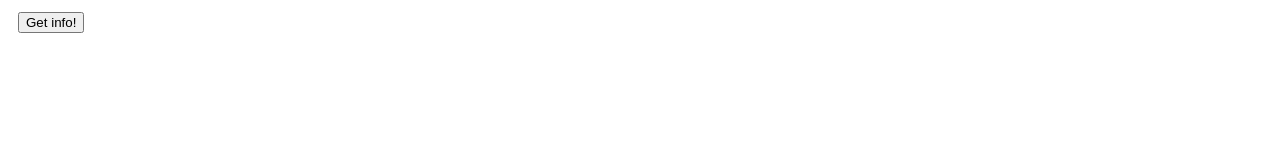
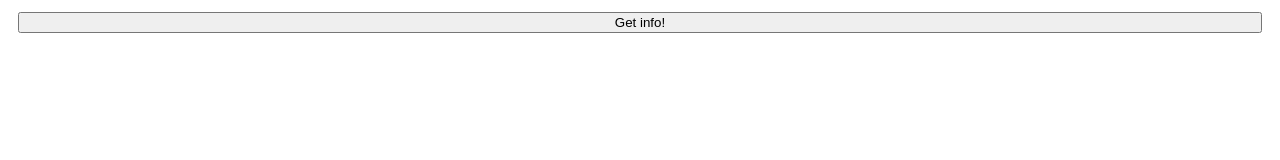
Before and after one commit to sthlm-tech/uptiverse-chrome-extension, a browser extension: page main.html in a window 1280 px wide. Drawn offline with Linux system fonts and the light colour scheme.

Commit message:
css and manifest fixes

```diff
--- a/main.html
+++ b/main.html
@@ -31,8 +31,12 @@
         font-weight: bold;
         }
         .actionBar{
-          width: 100%;
           margin: 10px 10px 10px 10px;
+
+        }
+        #submit{
+          height:100%;
+          width:100%;
         }
 
     </style>
```
Also changed, not shown: manifest.json.
